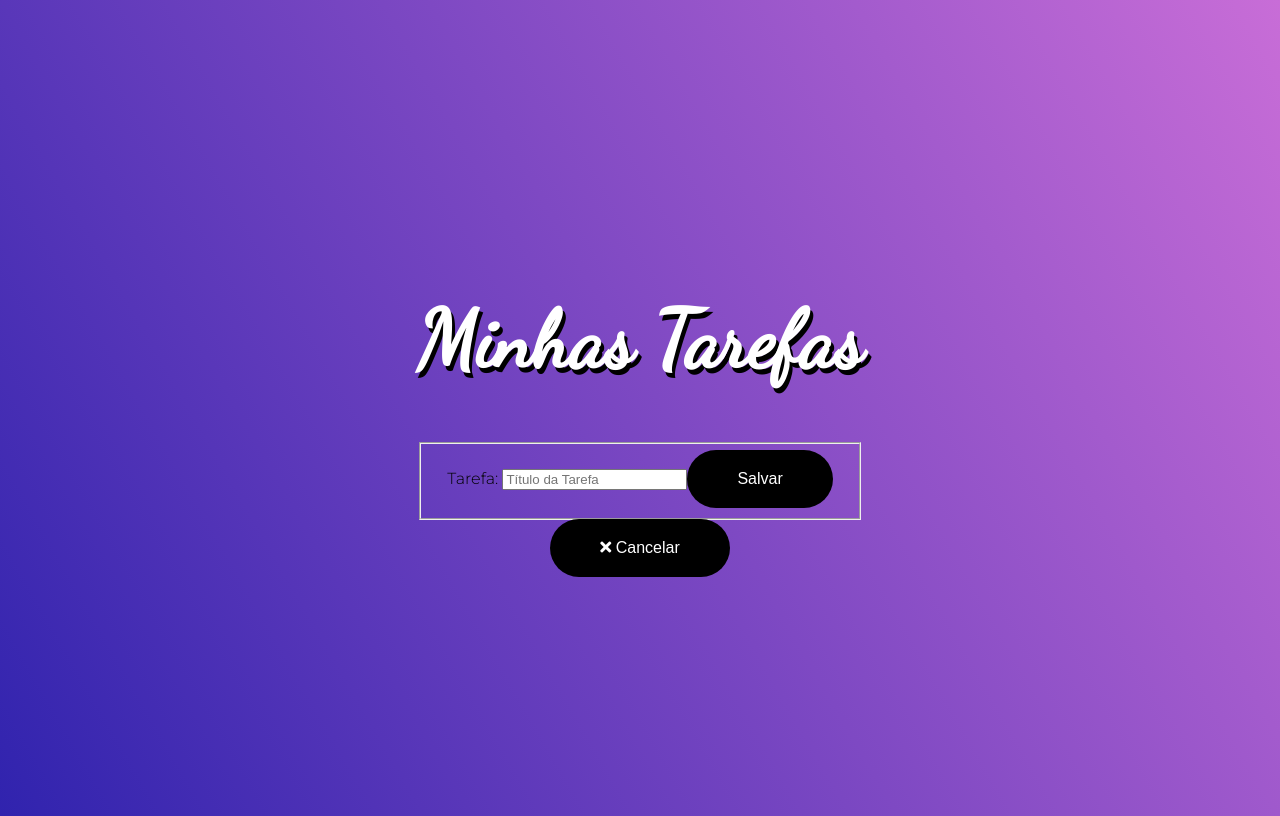
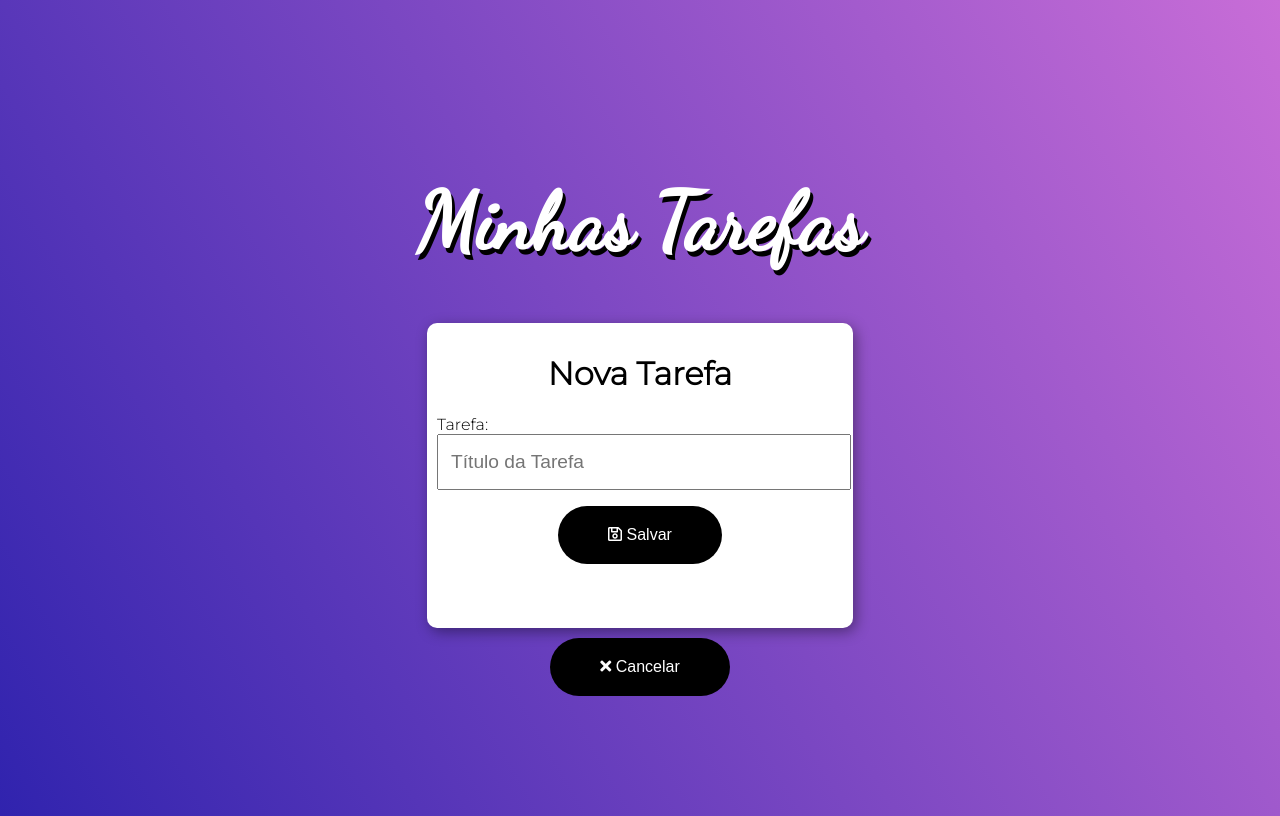
Before and after one commit to Viniciustes/Curso_Balta_7181_Angular_Professional_UiKit, an Angular app in the folder todo/: page / in a window 1280 px wide. Both pictures are taken after a click on the button "Nova Tarefa". Built offline with nearby package versions, Linux system fonts and the light colour scheme.

Commit message:
Aula 23 - Estilizando o Formulário

```diff
--- a/todo/src/app/app.component.html
+++ b/todo/src/app/app.component.html
@@ -11,16 +11,21 @@
 </ul>
 
 <div id="modal" *ngIf="mode=='add'" class="animated flipInX">
+    <h1 class="text-center">Nova Tarefa</h1>
     <form [formGroup]="form">
-        <fieldset>
-            <label>Tarefa: </label>
-            <input type="text" placeholder="Título da Tarefa" maxlength="15" formControlName="title">
-            <small *ngIf="form.controls.title.invalid && !form.controls.title.pristine">Este campo deve conter entre 3 a
-                15
-                caracteres</small>
-            <button class="button" (click)="add()" [disabled]="form.invalid">Salvar</button>
-        </fieldset>
+        <label>Tarefa: </label>
+        <input type="text" placeholder="Título da Tarefa" maxlength="15" formControlName="title">
+        <small class="danger" *ngIf="form.controls.title.invalid && !form.controls.title.pristine">Este campo deve
+            conter entre 3 a
+            15
+            caracteres</small>
+        <br>
+        <p class="text-center">
+            <button class="button" (click)="add()" [disabled]="form.invalid"><i class="far fa-save"></i> Salvar</button>
+        </p>
     </form>
+    <br>
+    <br>
 </div>
 
 <button class="add-button animated fadeInUp button" (click)="changeMode('add')" *ngIf="mode=='list'">
--- a/todo/src/app/app.component.ts
+++ b/todo/src/app/app.component.ts
@@ -62,6 +62,7 @@
     const data = JSON.stringify(this.todos);
 
     localStorage.setItem('todos', data);
+    this.mode = 'list';
   }
 
   load() {
--- a/todo/src/styles.css
+++ b/todo/src/styles.css
@@ -56,13 +56,13 @@
     color: #fff;
     font-size: 5em;
     text-shadow: 3px 5px #000;
-  }
+}
 
-  .text-center {
+.text-center {
     text-align: center;
-  }
+}
 
-  .button {
+.button {
     background-color: #000;
     border: none;
     padding: 20px;
@@ -72,4 +72,30 @@
     font-weight: 100;
     padding-left: 50px;
     padding-right: 50px;
-  }
+}
+
+#modal {
+    text-align: left;
+    margin: 10px;
+    padding: 10px;
+    background: #fff;
+    border-radius: 10px;
+    -webkit-box-shadow: 3px 4px 14px 0px rgba(0, 0, 0, 0.39);
+    -moz-box-shadow: 3px 4px 14px 0px rgba(0, 0, 0, 0.39);
+    box-shadow: 3px 4px 14px 0px rgba(0, 0, 0, 0.39);
+}
+
+input {
+    width: 100%;
+    line-height: 50px;
+    text-indent: 10px;
+    font-size: 1.2em;
+}
+
+.danger {
+    background-color: #ff0000;
+    color: #fff;
+    font-weight: bold;
+    padding: 5px;
+    margin-top: 10px;
+}
```
